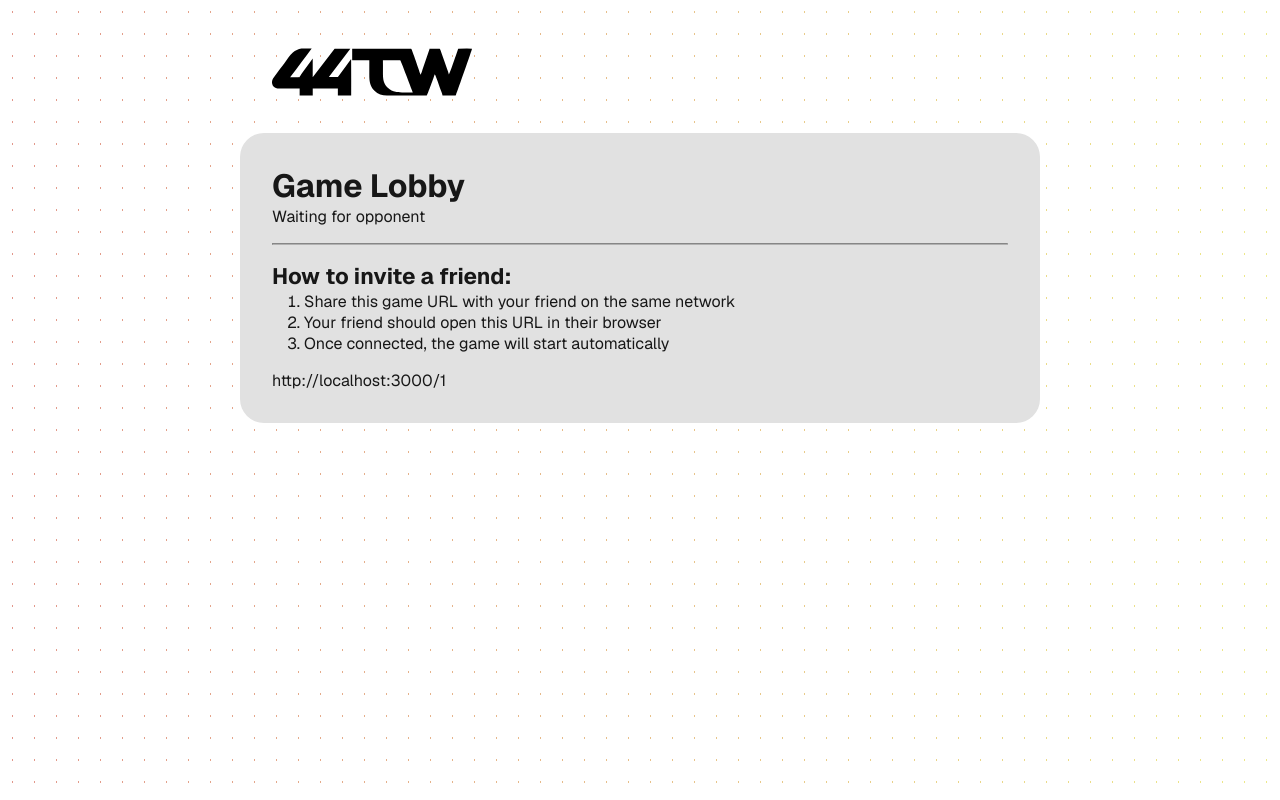
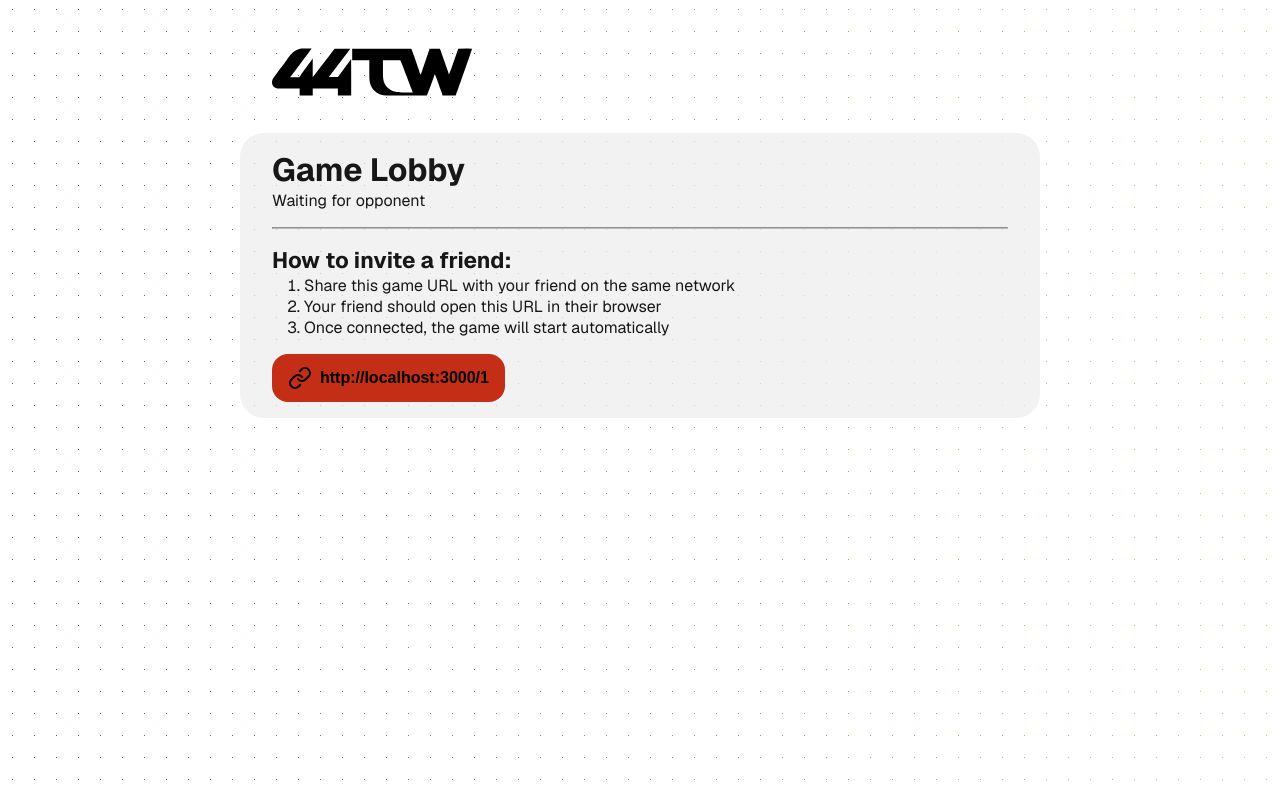
Before and after one commit to benniloidl/44tw, a Next.js app: page /1 in a window 1280 px wide. Built offline with nearby package versions, Linux system fonts and the light colour scheme; no server answers.

Commit message:
Updating styles

```diff
--- a/app/components/game.tsx
+++ b/app/components/game.tsx
@@ -1,6 +1,7 @@
 'use client';
 
 import styles from "./game.module.css";
+import { Link } from "lucide-react";
 import { useEffect, useRef, useState } from "react";
 import { PitchCellValue } from "../types";
 import { toast } from "react-toastify";
@@ -66,6 +67,9 @@ export default function Game({ gameId }: { gameId: string }) {
         };
     }, [router]);
 
+    const copyGameUrl = () => {
+    }
+
     if (connectionStatus === 'waiting') return <section>
         <h1>Game Lobby</h1>
         <p>Waiting for opponent</p>
@@ -76,7 +80,10 @@ export default function Game({ gameId }: { gameId: string }) {
             <li>Your friend should open this URL in their browser</li>
             <li>Once connected, the game will start automatically</li>
         </ol>
-        <p className={styles.url}>{gameUrl}</p>
+        <button className={styles.url} onClick={copyGameUrl}>
+            <Link />
+            <span>{gameUrl}</span>
+        </button>
     </section>
 
     const colCount = pitch[0].length;
@@ -101,7 +108,7 @@ export default function Game({ gameId }: { gameId: string }) {
                 <h1>Opponent</h1>
                 <div className={styles.cellOther} />
             </div>
-
+            <hr/>
             <h2>{turn ? "Place a piece" : "Wait for opponent"}</h2>
         </section>
 
--- a/app/globals.css
+++ b/app/globals.css
@@ -1,7 +1,7 @@
 :root {
   --background: #ffffff;
   --foreground: #171717;
-  --container: #e1e1e1;
+  --container: #edededb9;
   --primary: rgb(196, 45, 22);
   --primary-hover: rgb(158, 36, 17);
   --secondary: rgb(219, 212, 17);
@@ -18,7 +18,7 @@
   :root {
     --background: #0a0a0a;
     --foreground: #ededed;
-    --container: #242424;
+    --container: #191919c2;
     --primary-hover: rgb(226, 62, 36);
   }
 }
@@ -70,7 +70,8 @@ main {
     background-color: var(--container);
     border-radius: var(--radius);
     margin-block: calc(var(--spacing) * 2);
-    padding: calc(var(--spacing) * 2);
+    padding: var(--spacing) calc(var(--spacing) * 2);
+    background: var(--container);
 
     hr {
       margin-block: var(--spacing);
@@ -87,13 +88,23 @@ main {
     }
 
     button {
+      display: inline-flex;
+      align-items: center;
+      gap: calc(var(--spacing) / 2);
+      font-weight: 600;
+
       background-color: var(--primary);
       border: none;
-      padding: var(--spacing);
+      padding: calc(var(--spacing) / 2) var(--spacing);
       font-size: 1em;
+      line-height: 2em;
       border-radius: calc(var(--radius) - var(--spacing) / 2);
       cursor: pointer;
       transition: background-color .2s ease;
+
+      svg {
+        max-height: 2em;
+      }
 
       &:hover {
         background-color: var(--primary-hover);
--- a/app/page.tsx
+++ b/app/page.tsx
@@ -1,6 +1,7 @@
 'use client';
 
 import styles from "./page.module.css";
+import { CirclePlus } from 'lucide-react';
 
 export default function Home() {
   const createGameLobby = async () => {
@@ -22,7 +23,8 @@ export default function Home() {
       <p>You're not currently in a game. Click on the following button to create a game lobby.</p>
 
       <button onClick={createGameLobby} className={styles.button}>
-        Create Game Lobby
+        <CirclePlus />
+        <span>Create Game Lobby</span>
       </button>
     </section>
   );
--- a/package.json
+++ b/package.json
@@ -9,6 +9,7 @@
     "lint": "next lint"
   },
   "dependencies": {
+    "lucide-react": "^0.483.0",
     "next": "15.2.2",
     "react": "^19.0.0",
     "react-dom": "^19.0.0",
```
Also changed, not shown: 1 other file (tests, documents, lock files or other folders).
